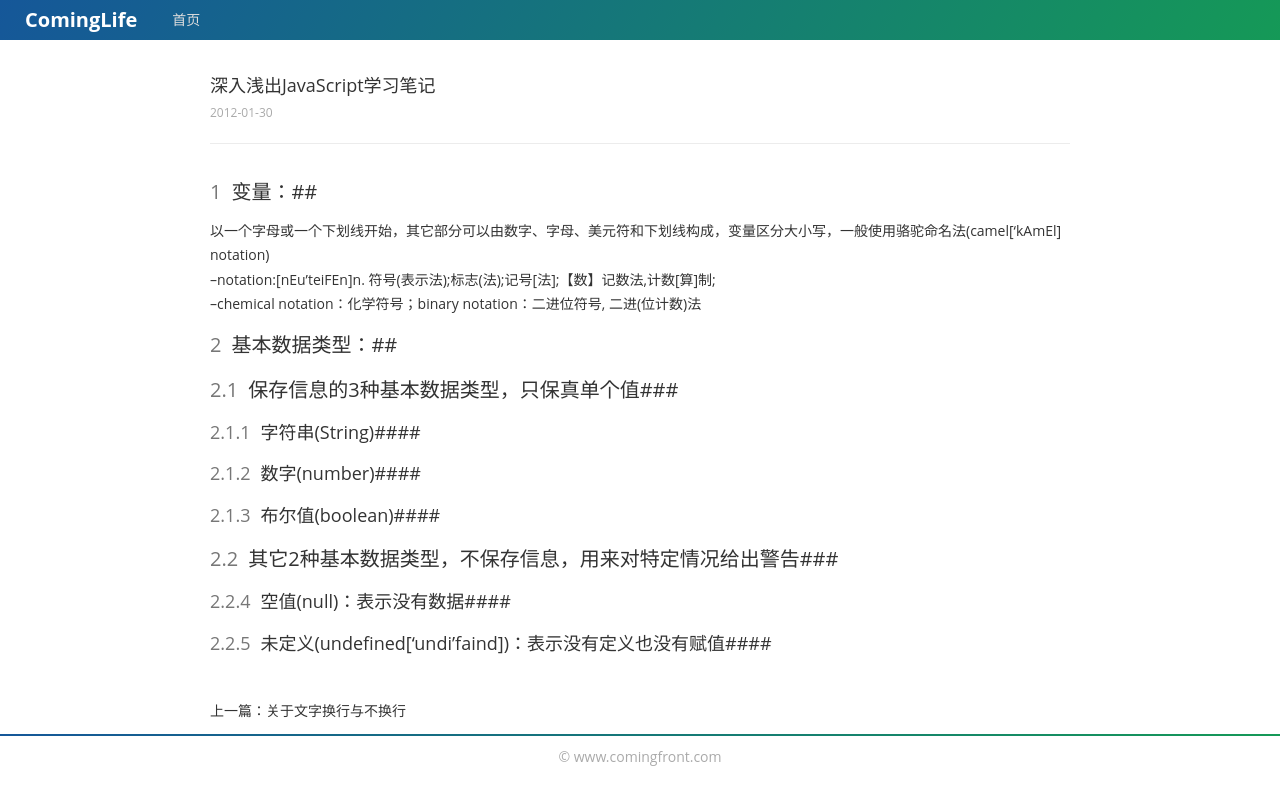
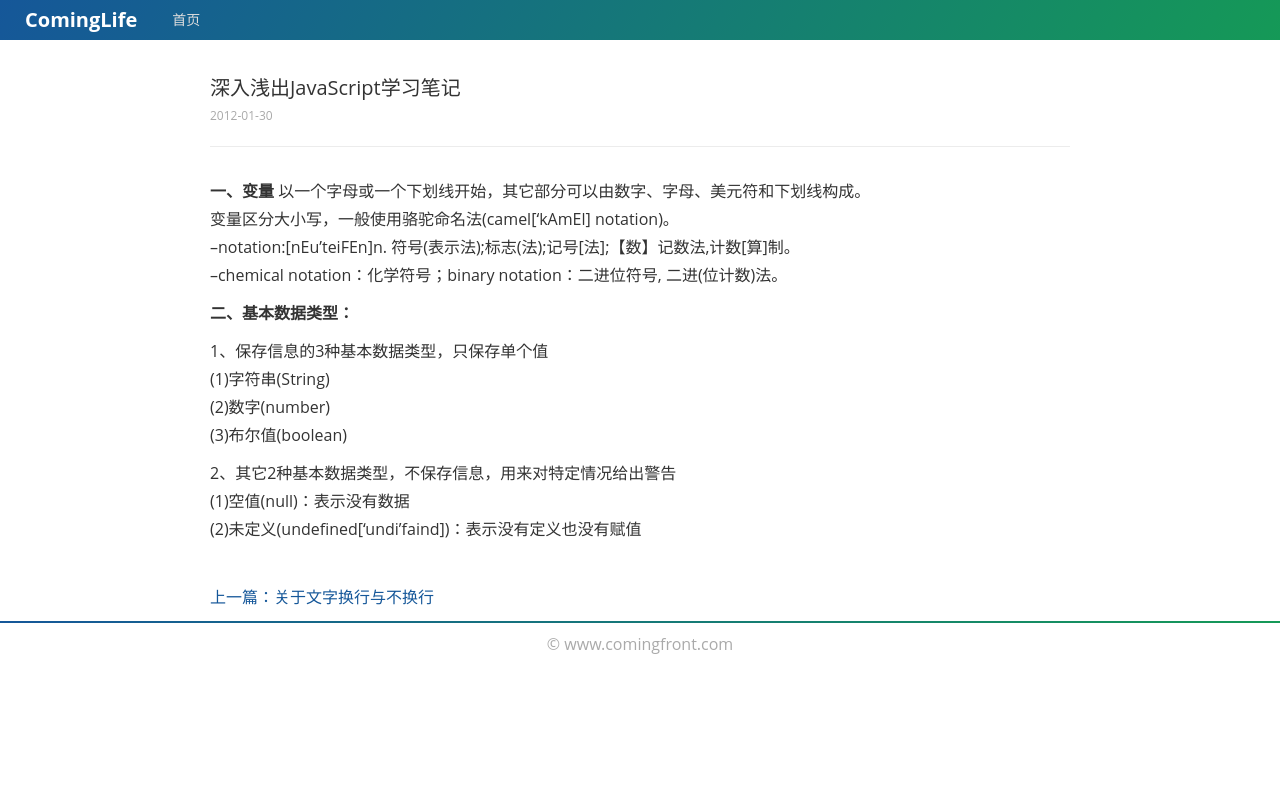
Before and after one commit to cominglife/comingfront.github.io, a Jekyll site: the page built from _posts/2012-01-30-js-beginning-javascript-with-dom-scripting-and-ajax-study.md, in a window 1280 px wide. Shown: the top 805 px of the page. Built offline with Jekyll 4.4.1, drawn with Linux system fonts in a browser that asks for light colours.

Commit message:
add note

```diff
--- a/_posts/2012-01-30-js-beginning-javascript-with-dom-scripting-and-ajax-study.md
+++ b/_posts/2012-01-30-js-beginning-javascript-with-dom-scripting-and-ajax-study.md
@@ -5,24 +5,19 @@ category: "note"
 tags: ["css"]
 ---
 
-##变量：##
+__一、变量__
+以一个字母或一个下划线开始，其它部分可以由数字、字母、美元符和下划线构成。
+变量区分大小写，一般使用骆驼命名法(camel['kAmEl] notation)。
+--notation:[nEu'teiFEn]n. 符号(表示法);标志(法);记号[法];【数】记数法,计数[算]制。
+--chemical notation：化学符号；binary notation：二进位符号, 二进(位计数)法。
 
-以一个字母或一个下划线开始，其它部分可以由数字、字母、美元符和下划线构成，变量区分大小写，一般使用骆驼命名法(camel['kAmEl] notation)
---notation:[nEu'teiFEn]n. 符号(表示法);标志(法);记号[法];【数】记数法,计数[算]制;
---chemical notation：化学符号；binary notation：二进位符号, 二进(位计数)法
+__二、基本数据类型：__
 
-##基本数据类型：##
+1、保存信息的3种基本数据类型，只保存单个值
+(1)字符串(String)
+(2)数字(number)
+(3)布尔值(boolean)
 
-###保存信息的3种基本数据类型，只保真单个值###
-
-####字符串(String)####
-
-####数字(number)####
-
-####布尔值(boolean)####
-
-###其它2种基本数据类型，不保存信息，用来对特定情况给出警告###
-
-####空值(null)：表示没有数据####
-
-####未定义(undefined['undi'faind])：表示没有定义也没有赋值####
+2、其它2种基本数据类型，不保存信息，用来对特定情况给出警告
+(1)空值(null)：表示没有数据
+(2)未定义(undefined['undi'faind])：表示没有定义也没有赋值
--- a/css/style.css
+++ b/css/style.css
@@ -1,6 +1,6 @@
 @charset "utf-8";
 body,h1,h2,h3,h4,blockquote,p,dl,dt,dd,ul,ol,li,th,td,form,fieldset,legend,button,input,textarea{margin:0;padding:0}
-body,button,input,select,textarea{font:14px/1.75 "Open Sans","Helvetica Neue",Helvetica,Arial,"微软雅黑",\5b8b\4f53,arial,sans-serif}
+body,button,input,select,textarea{font:16px/1.75 "Open Sans","Helvetica Neue",Helvetica,Arial,"微软雅黑",\5b8b\4f53,arial,sans-serif}
 button,input,select,textarea,h1,h2,h3,h4{font-size:100%}
 em,i{font-style:normal}
 ol,ul{list-style:none;list-style-position:outside}
@@ -8,8 +8,8 @@ table{border-collapse:collapse;border-spacing:0}
 img,fieldset{border:0;vertical-align:middle}
 .cf:after{content:"\20";clear:both;height:0;display:block;overflow:hidden}.cf{*zoom:1}
 .clear{font-size:0; line-height:0; height:0; overflow:hidden; clear:both; visibility:hidden}
-a{color:#333;text-decoration:none;outline:none;transition:color .3s;}
-a:hover{color:#155799;text-decoration:none;}
+a{color:#155799;text-decoration:none;outline:none;transition:color .3s;}
+a:hover{color:#4879a8;text-decoration:none;}
 .fl,.mark{float:left}
 .fr,.subMark{float:right}
 .gray{color:#aaa;}
@@ -49,7 +49,7 @@ body{min-width:320px; color:#333;}
 
 .article{max-width:860px; padding:0 25px; margin:0 auto;}
 .article_tit{padding:30px 0 20px; border-bottom:1px solid #ececec;}
-.article_tit h1{font-size:18px; font-weight:400;}
+.article_tit h1{font-size:20px; font-weight:400;}
 .article_tit span{display:block; font-size:12px;}
 .article_con{padding:20px 0; counter-reset:chapter section subsection point;}
 .article_con h2,.article_con h3,.article_con h4,.article_con h5{margin:10px 0; font-weight:400;}
@@ -66,7 +66,7 @@ body{min-width:320px; color:#333;}
 
 .aboutMe{padding:10% 5%; background:#f8f8f8;}
 
-.article_rela{padding:10px 0;}
+.article_rela{padding:10px 0; color:#aaa;}
 .article_prev{float:left;}
 .article_next{float:right;}
 
```
